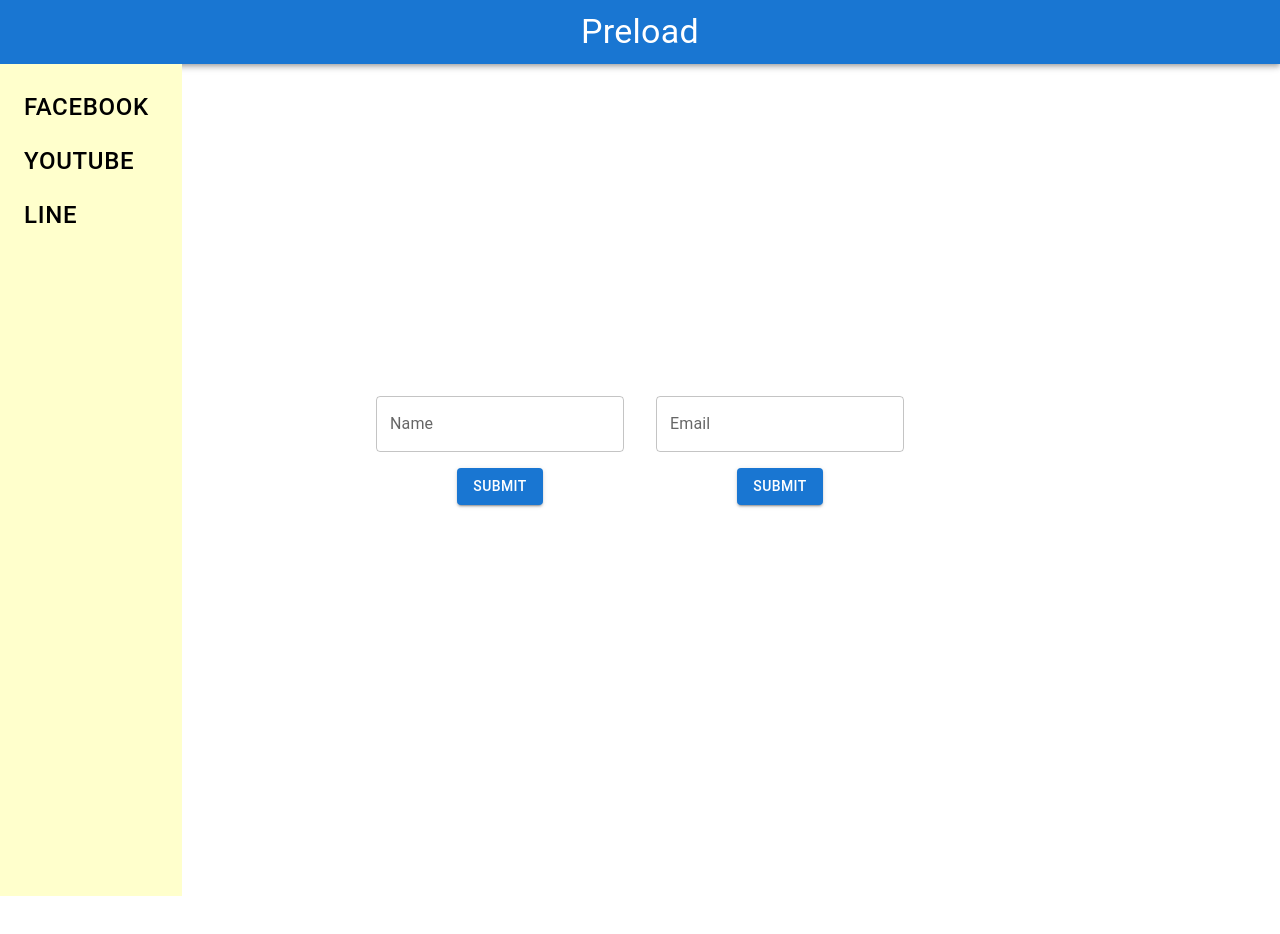
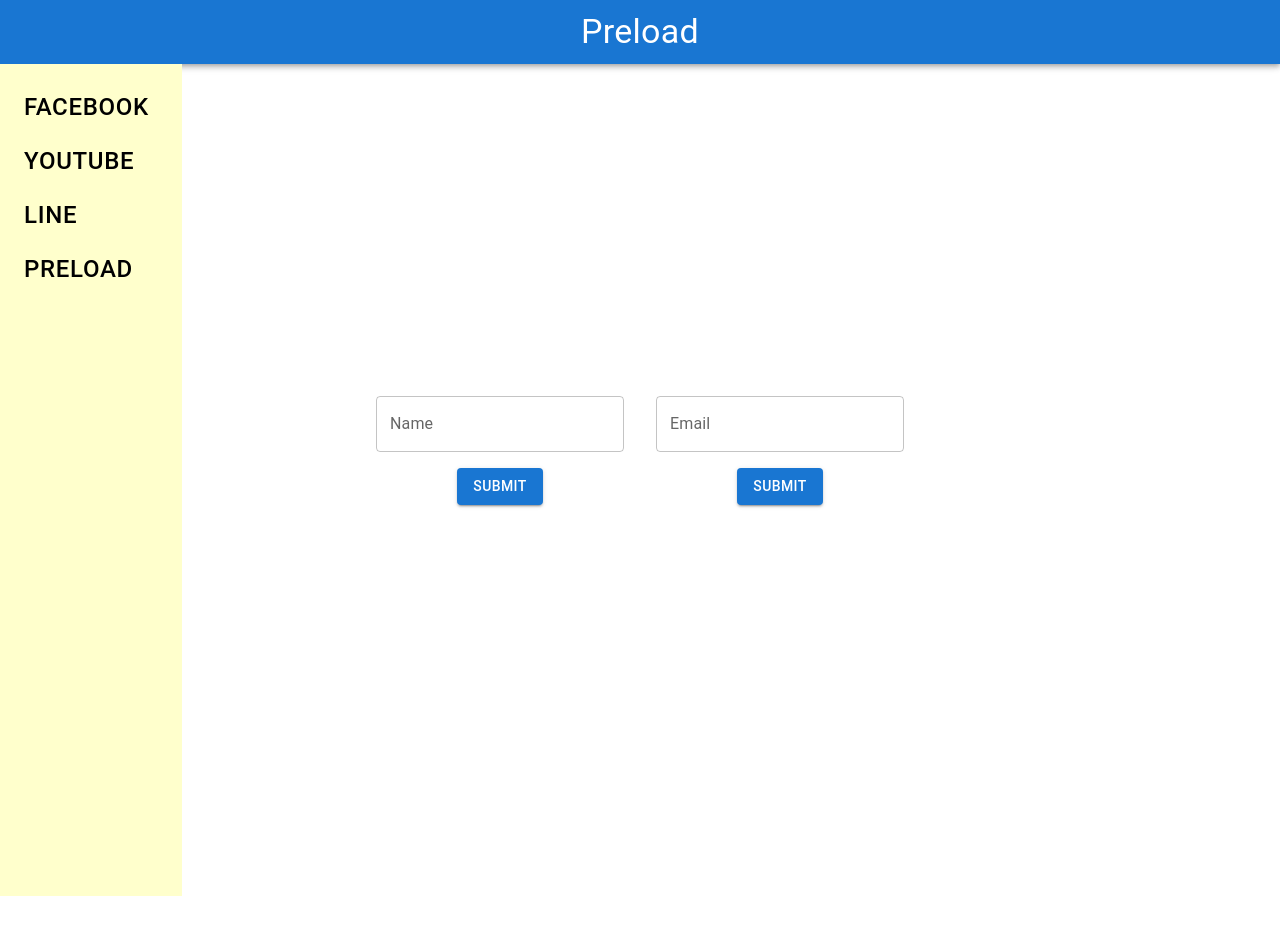
Before and after one commit to wenlianghuang/ChoirWeb, a React (Create React App) app: page /Preload in a window 1280 px wide. Shown: the top 934 px of the page. Built offline with nearby package versions, Linux system fonts and the light colour scheme.

Commit message:
20230614 Record

```diff
--- a/src/components/Preload.js
+++ b/src/components/Preload.js
@@ -1,6 +1,6 @@
 import { AppBar, Box, Button, TextField, Toolbar, Typography } from '@mui/material';
 import * as React from 'react';
-
+import { Link } from 'react-router-dom';
 const oceanBackgroundStyle = {
   backgroundImage: 'url(https://images.unsplash.com/photo-1519681393784-d120267933ba)',
   backgroundSize: 'cover',
@@ -62,6 +62,15 @@ export default function Preload() {
           <Button color="inherit" href="https://line.me/R/ti/p/@1234567890" sx={{ ...buttonStyle }}>
             Line
           </Button>
+          <Button
+
+            color="inherit"
+            component={Link}
+            to="/"
+            sx={{ ...buttonStyle }}
+        >
+            Preload
+        </Button>
         </Box>
       </div>
       <div style={{ display: 'flex', justifyContent: 'center', alignItems: 'center', height: 'calc(100% - 64px)' }}>
```
